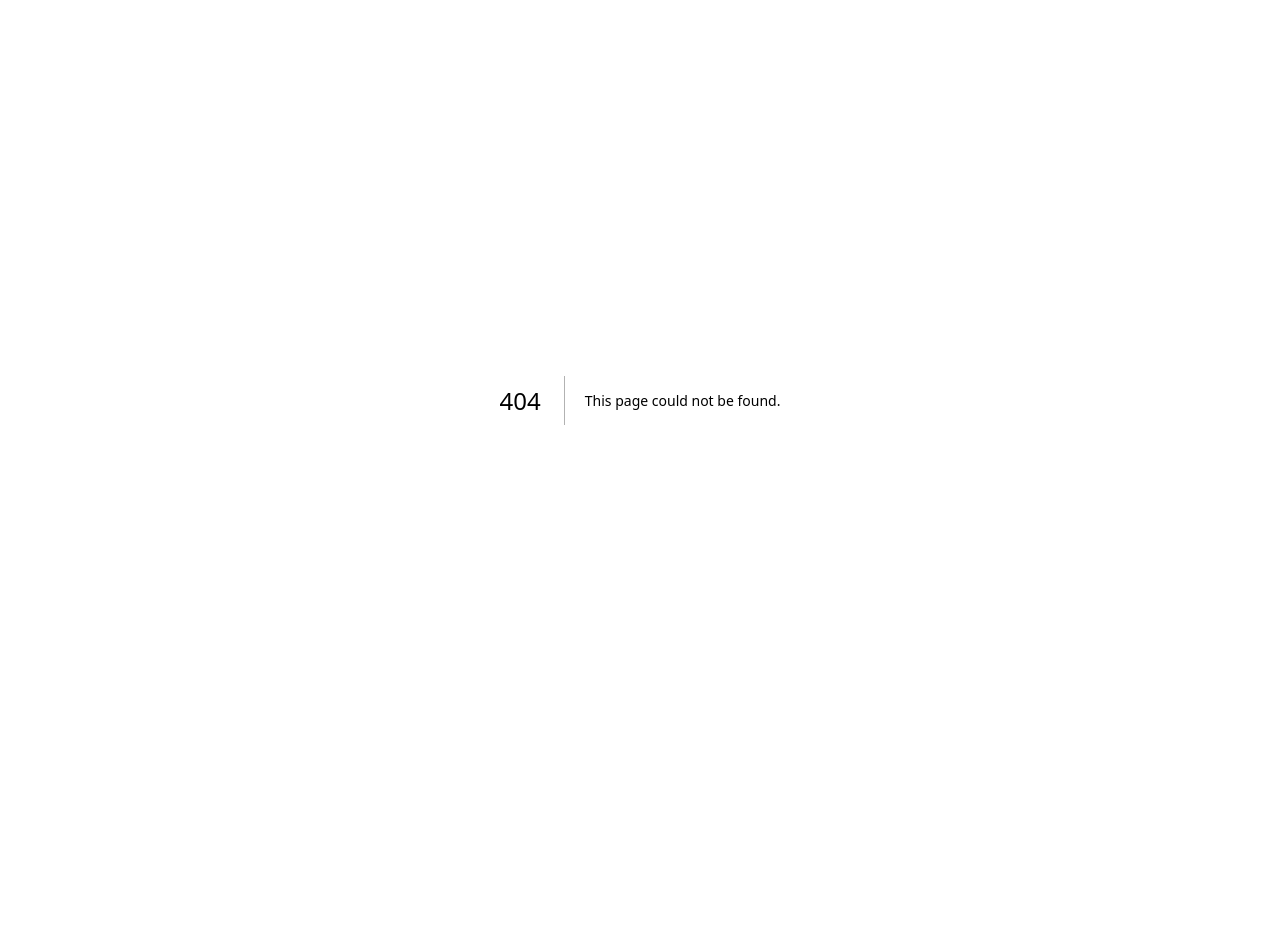
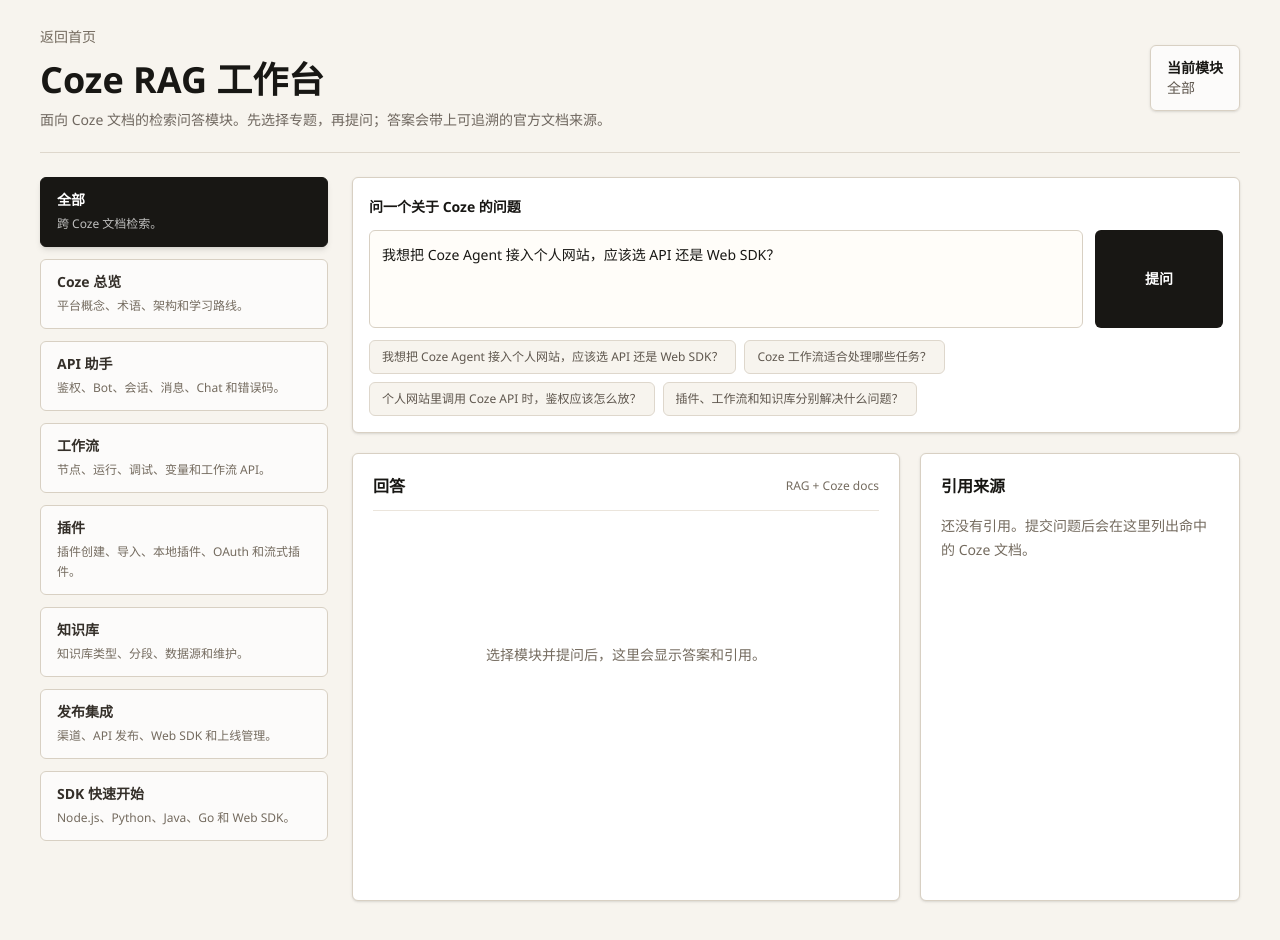
Before and after one commit to Debussy0923/My-Awesome-Web, a Next.js app: page /coze in a window 1280 px wide. Before the commit this address had no page. Shown: the top 940 px of the page. Before the commit the page ends 800 px from the top, so only its background shows below. Built offline with nearby package versions, Linux system fonts and the light colour scheme.

Commit message:
Add Coze RAG page

```diff
--- /dev/null
+++ b/app/coze/page.tsx
@@ -0,0 +1,204 @@
+"use client";
+
+import { FormEvent, useMemo, useState } from "react";
+import Link from "next/link";
+
+import { cozeRagModules, type CozeRagModule } from "@/lib/coze-rag-index";
+
+type ModuleFilter = CozeRagModule | "all";
+
+type Source = {
+  id: string;
+  module: CozeRagModule;
+  title: string;
+  url: string;
+  summary: string;
+  excerpt: string;
+  score: number;
+};
+
+type RagResponse = {
+  answer?: string;
+  error?: string;
+  detail?: string;
+  mode?: "rag" | "retrieval-only";
+  sources?: Source[];
+};
+
+const moduleOptions: Array<{ id: ModuleFilter; label: string; description: string }> = [
+  { id: "all", label: "全部", description: "跨 Coze 文档检索。" },
+  ...cozeRagModules,
+];
+
+const sampleQuestions = [
+  "我想把 Coze Agent 接入个人网站，应该选 API 还是 Web SDK？",
+  "Coze 工作流适合处理哪些任务？",
+  "个人网站里调用 Coze API 时，鉴权应该怎么放？",
+  "插件、工作流和知识库分别解决什么问题？",
+];
+
+export default function CozeRagPage() {
+  const [module, setModule] = useState<ModuleFilter>("all");
+  const [question, setQuestion] = useState(sampleQuestions[0]);
+  const [answer, setAnswer] = useState("");
+  const [sources, setSources] = useState<Source[]>([]);
+  const [status, setStatus] = useState<"idle" | "loading" | "error">("idle");
+  const [error, setError] = useState("");
+
+  const activeModule = useMemo(() => moduleOptions.find((item) => item.id === module), [module]);
+
+  async function askCoze(event?: FormEvent<HTMLFormElement>) {
+    event?.preventDefault();
+    const trimmed = question.trim();
+    if (!trimmed) return;
+
+    setStatus("loading");
+    setError("");
+    setAnswer("");
+
+    try {
+      const response = await fetch("/api/coze-rag", {
+        method: "POST",
+        headers: { "Content-Type": "application/json" },
+        body: JSON.stringify({ question: trimmed, module }),
+      });
+      const data = (await response.json()) as RagResponse;
+
+      if (!response.ok || data.error) {
+        throw new Error(data.error || "请求失败");
+      }
+
+      setAnswer(data.answer || "没有生成答案。可以换一种问法试试。稍微拧一下问题，机器就知道往哪看了。");
+      setSources(data.sources ?? []);
+      setStatus("idle");
+    } catch (err) {
+      setStatus("error");
+      setError(err instanceof Error ? err.message : "请求失败");
+    }
+  }
+
+  return (
+    <main className="min-h-screen bg-[#f7f4ee] text-[#181714]">
+      <section className="mx-auto flex min-h-screen w-full max-w-7xl flex-col px-5 py-6 sm:px-8 lg:px-10">
+        <header className="flex flex-wrap items-center justify-between gap-4 border-b border-[#ded7cc] pb-5">
+          <div>
+            <Link href="/" className="text-sm font-medium text-[#746b5f] transition hover:text-[#181714]">
+              返回首页
+            </Link>
+            <h1 className="mt-3 text-3xl font-semibold tracking-normal text-[#181714] sm:text-4xl">
+              Coze RAG 工作台
+            </h1>
+            <p className="mt-2 max-w-2xl text-sm leading-6 text-[#6f675f]">
+              面向 Coze 文档的检索问答模块。先选择专题，再提问；答案会带上可追溯的官方文档来源。
+            </p>
+          </div>
+          <div className="rounded-md border border-[#d8d0c3] bg-white/70 px-4 py-3 text-sm text-[#5f574e] shadow-sm">
+            <div className="font-semibold text-[#181714]">当前模块</div>
+            <div>{activeModule?.label}</div>
+          </div>
+        </header>
+
+        <div className="grid flex-1 gap-6 py-6 lg:grid-cols-[18rem_minmax(0,1fr)]">
+          <aside className="space-y-3">
+            {moduleOptions.map((item) => {
+              const selected = item.id === module;
+              return (
+                <button
+                  key={item.id}
+                  type="button"
+                  onClick={() => setModule(item.id)}
+                  className={`w-full rounded-md border px-4 py-3 text-left transition ${
+                    selected
+                      ? "border-[#181714] bg-[#181714] text-white shadow-md"
+                      : "border-[#d8d0c3] bg-white/70 text-[#342f29] hover:border-[#9f9486] hover:bg-white"
+                  }`}
+                >
+                  <span className="block text-sm font-semibold">{item.label}</span>
+                  <span className={`mt-1 block text-xs leading-5 ${selected ? "text-white/72" : "text-[#746b5f]"}`}>
+                    {item.description}
+                  </span>
+                </button>
+              );
+            })}
+          </aside>
+
+          <section className="grid gap-5 lg:grid-rows-[auto_1fr]">
+            <form onSubmit={askCoze} className="rounded-md border border-[#d8d0c3] bg-white p-4 shadow-sm">
+              <label htmlFor="coze-question" className="text-sm font-semibold text-[#181714]">
+                问一个关于 Coze 的问题
+              </label>
+              <div className="mt-3 flex flex-col gap-3 sm:flex-row">
+                <textarea
+                  id="coze-question"
+                  value={question}
+                  onChange={(event) => setQuestion(event.target.value)}
+                  rows={3}
+                  className="min-h-24 flex-1 resize-none rounded-md border border-[#d8d0c3] bg-[#fffdf9] px-3 py-3 text-sm leading-6 outline-none transition focus:border-[#181714]"
+                />
+                <button
+                  type="submit"
+                  disabled={status === "loading" || !question.trim()}
+                  className="rounded-md bg-[#181714] px-5 py-3 text-sm font-semibold text-white transition hover:bg-[#3c352e] disabled:cursor-not-allowed disabled:bg-[#b8afa4] sm:w-32"
+                >
+                  {status === "loading" ? "检索中" : "提问"}
+                </button>
+              </div>
+              <div className="mt-3 flex flex-wrap gap-2">
+                {sampleQuestions.map((item) => (
+                  <button
+                    key={item}
+                    type="button"
+                    onClick={() => setQuestion(item)}
+                    className="rounded-md border border-[#ded7cc] bg-[#f7f4ee] px-3 py-2 text-xs text-[#5f574e] transition hover:border-[#9f9486] hover:text-[#181714]"
+                  >
+                    {item}
+                  </button>
+                ))}
+              </div>
+            </form>
+
+            <div className="grid gap-5 xl:grid-cols-[minmax(0,1fr)_20rem]">
+              <article className="min-h-[28rem] rounded-md border border-[#d8d0c3] bg-white p-5 shadow-sm">
+                <div className="mb-4 flex items-center justify-between gap-3 border-b border-[#ebe5dc] pb-3">
+                  <h2 className="text-base font-semibold">回答</h2>
+                  <span className="text-xs text-[#746b5f]">RAG + Coze docs</span>
+                </div>
+                {status === "error" ? <p className="text-sm text-red-700">{error}</p> : null}
+                {answer ? (
+                  <div className="whitespace-pre-wrap text-sm leading-7 text-[#2f2a24]">{answer}</div>
+                ) : (
+                  <div className="flex h-64 items-center justify-center text-center text-sm leading-6 text-[#746b5f]">
+                    选择模块并提问后，这里会显示答案和引用。
+                  </div>
+                )}
+              </article>
+
+              <aside className="rounded-md border border-[#d8d0c3] bg-white p-5 shadow-sm">
+                <h2 className="text-base font-semibold">引用来源</h2>
+                <div className="mt-4 space-y-3">
+                  {sources.length ? (
+                    sources.map((source, index) => (
+                      <a
+                        key={`${source.id}-${index}`}
+                        href={source.url}
+                        target="_blank"
+                        rel="noreferrer"
+                        className="block rounded-md border border-[#ebe5dc] bg-[#fffdf9] p-3 transition hover:border-[#9f9486]"
+                      >
+                        <span className="text-xs font-semibold text-[#8a5a24]">[{index + 1}] {source.module}</span>
+                        <span className="mt-1 block text-sm font-semibold text-[#181714]">{source.title}</span>
+                        <span className="mt-1 block text-xs leading-5 text-[#746b5f]">{source.summary}</span>
+                      </a>
+                    ))
+                  ) : (
+                    <p className="text-sm leading-6 text-[#746b5f]">还没有引用。提交问题后会在这里列出命中的 Coze 文档。</p>
+                  )}
+                </div>
+              </aside>
+            </div>
+          </section>
+        </div>
+      </section>
+    </main>
+  );
+}
```
